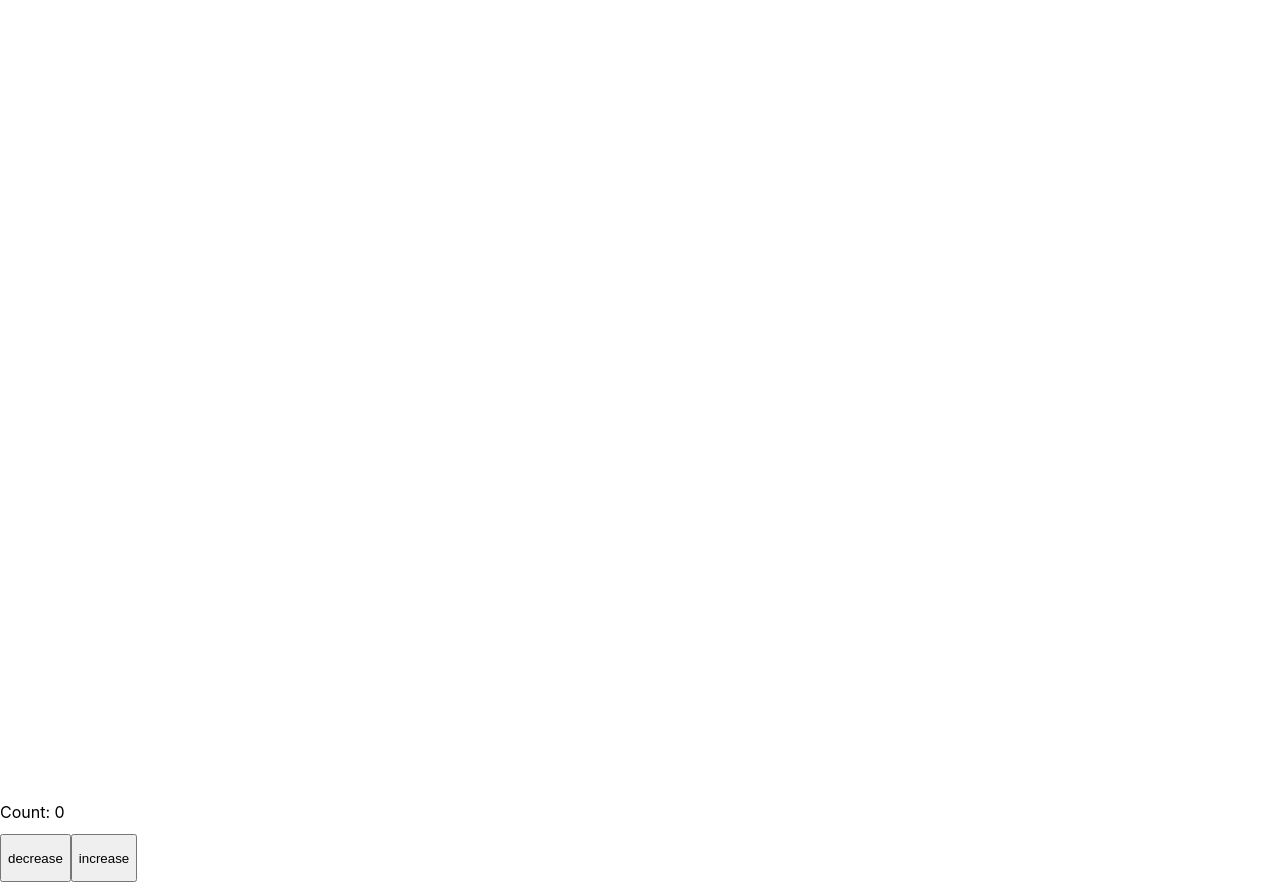
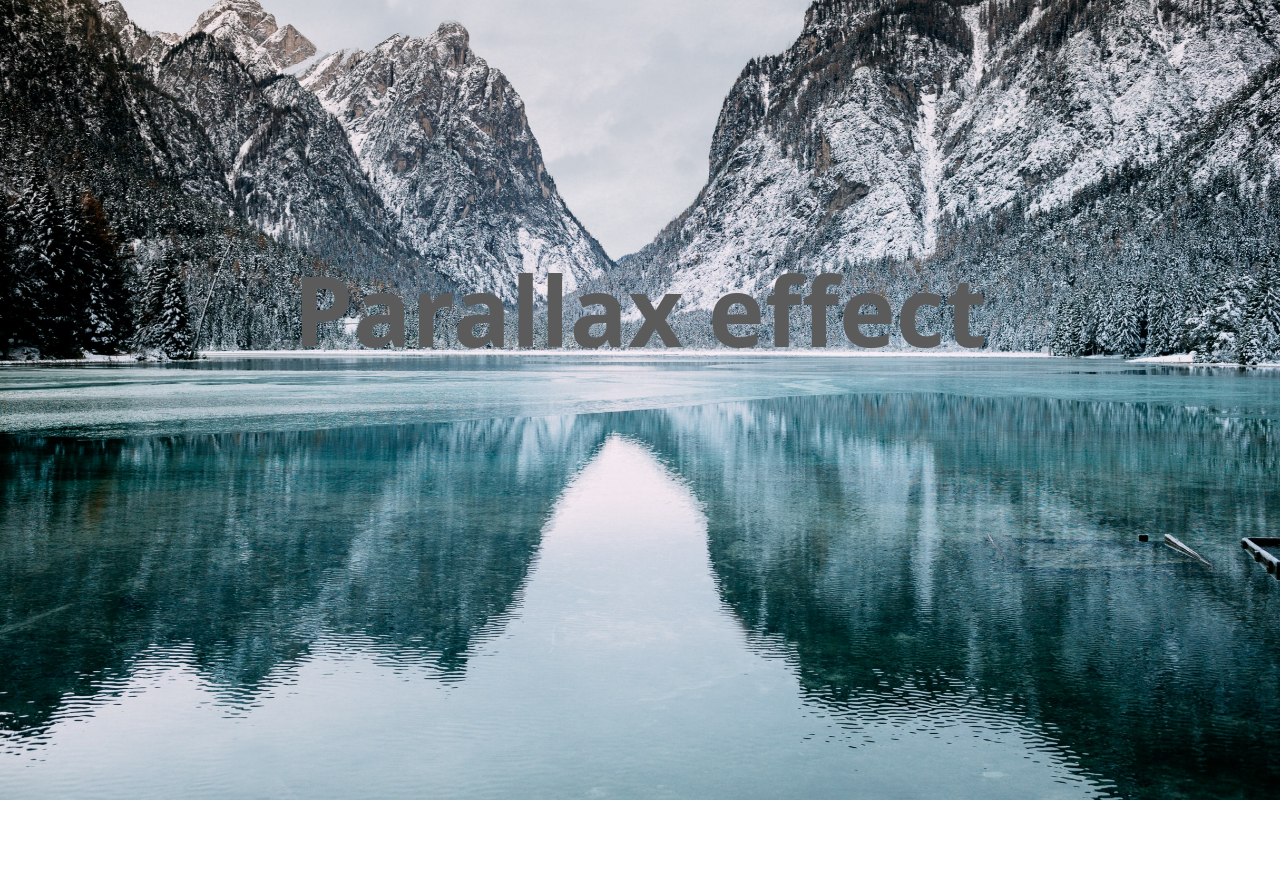
Before and after one commit to Luuka5/nexus-vattenfall-challenge, a Next.js app: page / in a window 1280 px wide. After the commit the page ends 800 px from the top, so only its background shows below. Built offline with nearby package versions, Linux system fonts and the light colour scheme.

Commit message:
Make parallax effect a react component

```diff
--- a/components/countVisual.js
+++ b/components/countVisual.js
@@ -1,7 +1,7 @@
 import useStore from "../lib/store";
 
 export default function CountVisual() {
-  const count = useStore(state => state.count);
+  const count =  useStore(state => state.count);
 
   return (
     <div style={{
--- a/components/horizontalBar.js
+++ b/components/horizontalBar.js
@@ -8,7 +8,7 @@ export default function HorizontalBar({ label, value, max, unit }) {
       </div>
       <div className={styles.barBackground}>
         <div className={styles.bar} style={{
-          width: ((value * 100.0) / max)+'%'
+          width: (Math.min(value * 100.0, 100) / max)+'%'
         }} />
       </div>
     </div>
--- /dev/null
+++ b/components/parallaxEffect.js
@@ -0,0 +1,16 @@
+
+
+export default function ParallaxEffect({ children, heading }) {
+  return (
+    <>
+      <div class="container">
+        <div class="content">
+          {children}
+        </div>
+      </div>
+      <header>
+        <h1 id="page_title">{heading}</h1>
+      </header>
+    </>
+  );
+}
--- a/lib/store.js
+++ b/lib/store.js
@@ -1,9 +1,14 @@
 import create from 'zustand'
 
 const useStore = create(set => ({
+
+  co2emissions: 0,
+  price: 0,
+
+  // temporary
   count: 0,
   setCount: count => {
-    set({ count });
+    set({ count, price: count, co2emissions: count });
   },
 }));
 
--- a/pages/_app.js
+++ b/pages/_app.js
@@ -1,4 +1,4 @@
-import '../styles/globals.css'
+import '../styles/globals.css';
 
 function MyApp({ Component, pageProps }) {
   return <Component {...pageProps} />
--- a/pages/index.js
+++ b/pages/index.js
@@ -3,6 +3,7 @@ import useStore from '../lib/store';
 import CountVisual from '../components/countVisual';
 import CountInput from '../components/countInput';
 import Graph from '../components/graph';
+import ParallaxEffect from '../components/parallaxEffect';
 
 export default function Home() {
 
@@ -10,6 +11,7 @@ export default function Home() {
   const setCount = useStore(state => state.setCount);
 
   return (
+    <ParallaxEffect heading="Parallax effect">
       <div>
         <Graph lines={[
           [0, 1, 1.2, 1.3, 2.7, 5.1, 6.5, 7.8, 8.9, 9]
@@ -24,5 +26,6 @@ export default function Home() {
         <CountVisual />
         <CountInput setValue={value => cono} />
       </div>
+    </ParallaxEffect>
   )
 }
--- a/styles/globals.css
+++ b/styles/globals.css
@@ -24,3 +24,110 @@ a {
     background: black;
   }
 }
+
+
+
+// parallax effect
+
+html, body {
+  height: 100vh;
+  overflow: hidden;
+  margin: 0;
+  padding: 0;
+}
+
+#__next {
+  color: #5c5b5c;
+  font-family: 'Open Sans', sans-serif;
+  padding: 0;
+  margin: 0;
+  perspective: 1px;
+  transform-style: preserve-3d;
+  height: 100vh;
+  overflow-x: hidden;
+  overflow-y: scroll;
+}
+
+header{
+  font-size: 300%;
+  box-sizing: border-box;
+  min-height: 100vh;
+  padding: 30vw 0 5vw;
+  position: relative;
+  transform-style: inherit;
+  width: 100vw;
+}
+
+header, h1{
+  margin-top: -100px;
+}
+
+header, header::before{
+  background: 50% 50% / cover;
+}
+
+header::before{
+  content: '';
+  position: absolute;
+  top: 0;
+  left: 0;
+  right: 0;
+  bottom: 0;
+  width: 100%;
+  height: 100%;
+  display: block;
+  background-image: url('/parallaxImage.jpg');
+  background-size: cover;
+  transform-origin: center center 0;
+  transform: translateZ(-1px) scale(2);
+  min-height: 110vh;
+  z-index: -3;
+}
+
+header * {
+    text-align: center;
+}
+
+.container{
+    background-color: #181c2f;
+    position: absolute;
+    top: 100vh;
+    z-index: 5;
+}
+
+@media screen and (min-width: 769px){
+    h1 {
+        margin-top:  -5vh;
+    }
+
+}
+
+@media screen and (max-width: 768px){
+  h1 {
+    margin-top:  32vh;
+  }
+  header{
+    font-size: 250%;
+  }
+}
+
+.content{
+  color: #898c8b;
+  margin: auto;
+  text-align: center;
+  max-width: 80%;
+  padding-top: 10vh;
+  width: 100vw;
+  display: flex;
+  align-items: center;
+  flex-direction: column;
+}
+
+.content > div {
+  max-width: 50rem;
+  flex-grow: 1;
+}
+
+.text{
+  padding-top: 10vh;
+}
--- /dev/null
+++ b/styles/parallaxEffect.css
@@ -0,0 +1,93 @@
+html {
+    height: 100%;
+    overflow: hidden;
+    margin: 0;
+    padding: 0;
+}
+
+body {
+    color: #5c5b5c;
+    font-family: 'Open Sans', sans-serif;
+    padding: 0;
+    margin: 0;
+    perspective: 1px;
+    transform-style: preserve-3d;
+    height: 100%;
+    overflow-x: hidden;
+    overflow-y: scroll;
+}
+
+header{
+    font-size: 300%;
+    box-sizing: border-box;
+    min-height: 100vh;
+    padding: 30vw 0 5vw;
+    position: relative;
+    transform-style: inherit;
+    width: 100vw;
+}
+
+header, h1{
+    margin-top: -100px;
+}
+
+header, header::before{
+    background: 50% 50% / cover;
+}
+
+header::before{
+    content: '';
+    position: absolute;
+    top: 0;
+    left: 0;
+    right: 0;
+    bottom: 0;
+    width: 100%;
+    height: 100%;
+    display: block;
+    //background-image: url("tim-stief-YFFGkE3y4F8-unsplash.jpg");
+    background-size: cover;
+    transform-origin: center center 0;
+    transform: translateZ(-1px) scale(2);
+    min-height: 110vh;
+    z-index: -3;
+}
+
+header * {
+    text-align: center;
+}
+
+.container{
+    background-color: #181c2f;
+    position: absolute;
+    top: 100vh;
+    z-index: 5;
+}
+
+@media screen and (min-width: 769px){
+    h1 {
+        margin-top:  -5vh;
+    }
+
+}
+
+@media screen and (max-width: 768px){
+    h1 {
+        margin-top:  32vh;
+    }
+    header{
+        font-size: 250%;
+    }
+}
+
+.content{
+    color: #898c8b;
+    margin: auto;
+    text-align: center;
+    max-width: 80%;
+    padding-top: 10vh;
+}
+
+.text{
+    padding-top: 10vh;
+}
```
Also changed, not shown: public/parallaxImage.jpg (added). Lines whose indentation alone changed are shown as unchanged.
